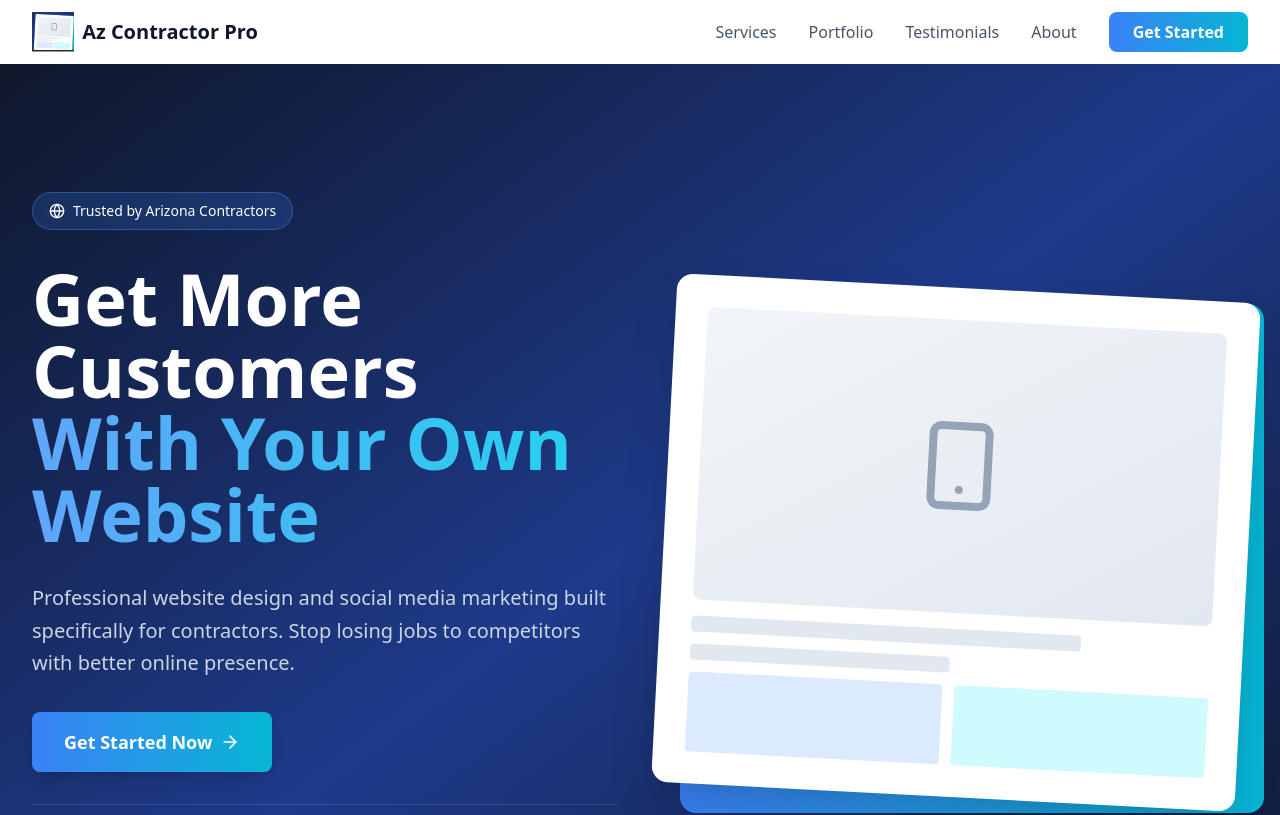
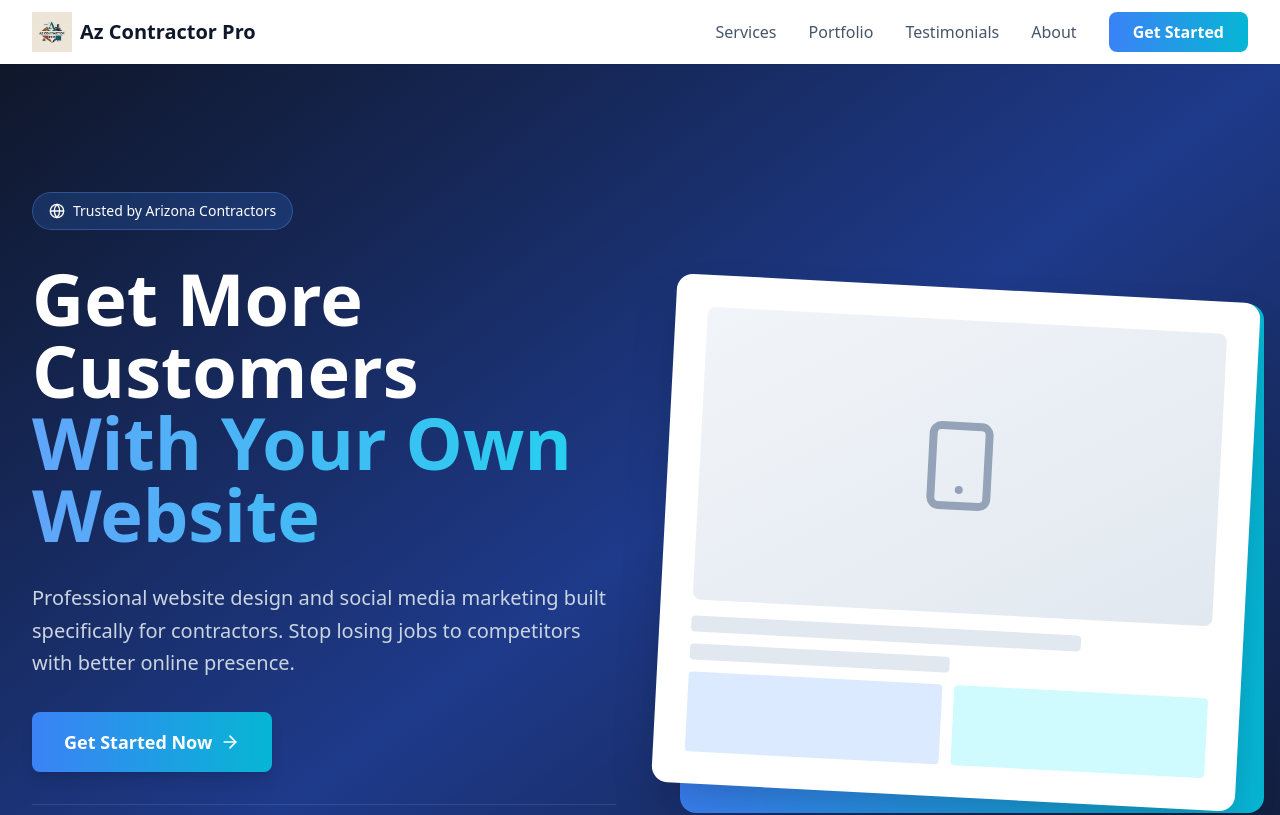
Before and after one commit to drojo21/Az-contractor-web5, a React (Vite) app: page / in a window 1280 px wide. Shown: the top 815 px of the page. Built offline with nearby package versions, Linux system fonts and the light colour scheme; no server answers; the database is empty.

Commit message:
Updated Navbar.tsx

```diff
--- a/src/components/Footer.tsx
+++ b/src/components/Footer.tsx
@@ -8,7 +8,7 @@ export default function Footer() {
           <div>
             <div className="flex items-center gap-2 mb-4">
               <img
-                src="/image.png"
+                src="/az_contractor_pro_logo_-_nature_and_technology.png"
                 alt="Az Contractor Pro"
                 className="h-8 w-auto"
               />
--- a/src/components/Navbar.tsx
+++ b/src/components/Navbar.tsx
@@ -22,7 +22,7 @@ export default function Navbar({ onGetStarted }: NavbarProps) {
         <div className="flex justify-between items-center h-16">
           <div className="flex items-center gap-2">
             <img
-              src="/image.png"
+              src="/az_contractor_pro_logo_-_nature_and_technology.png"
               alt="Az Contractor Pro"
               className="h-10 w-auto"
             />
```
